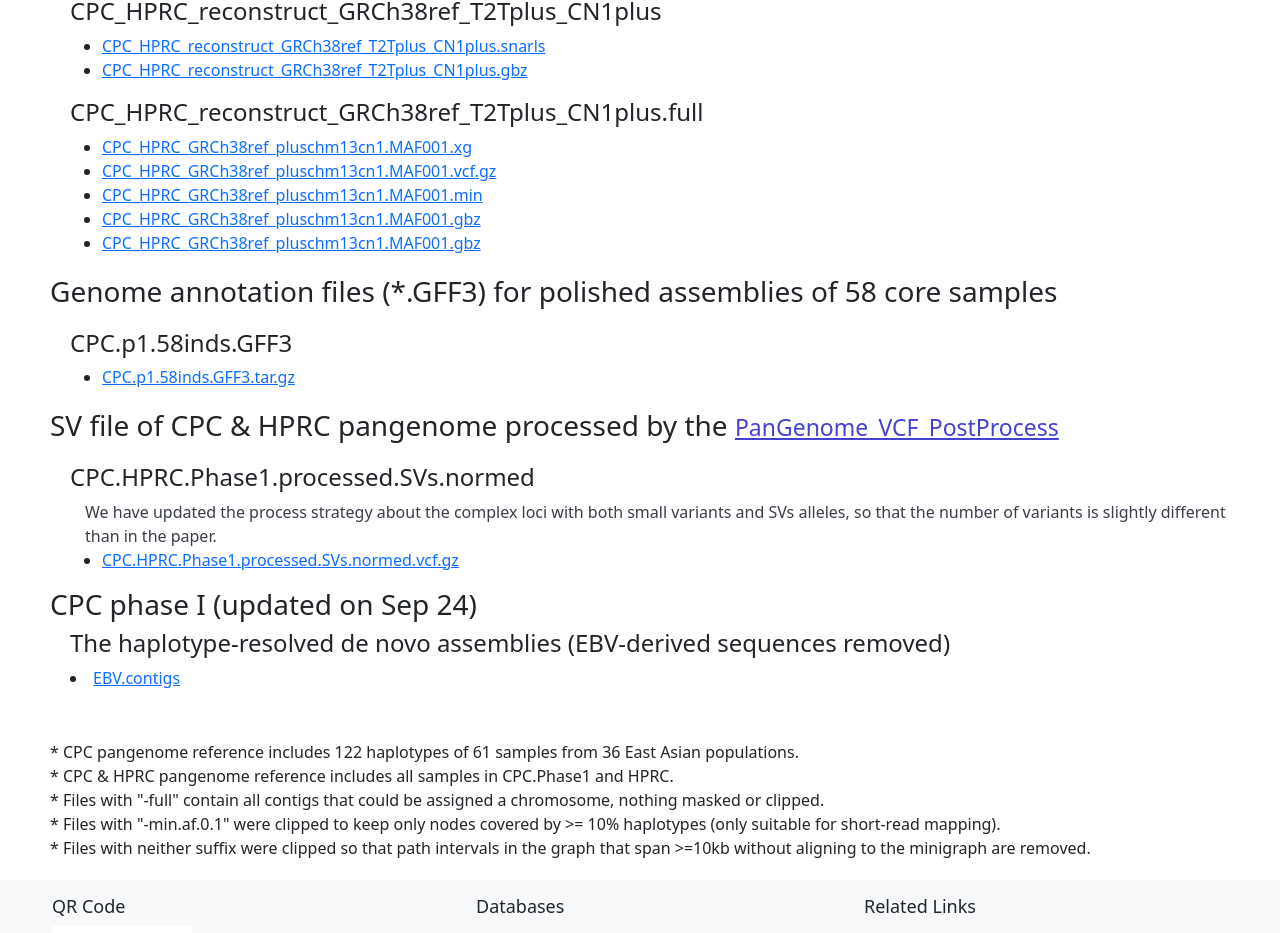
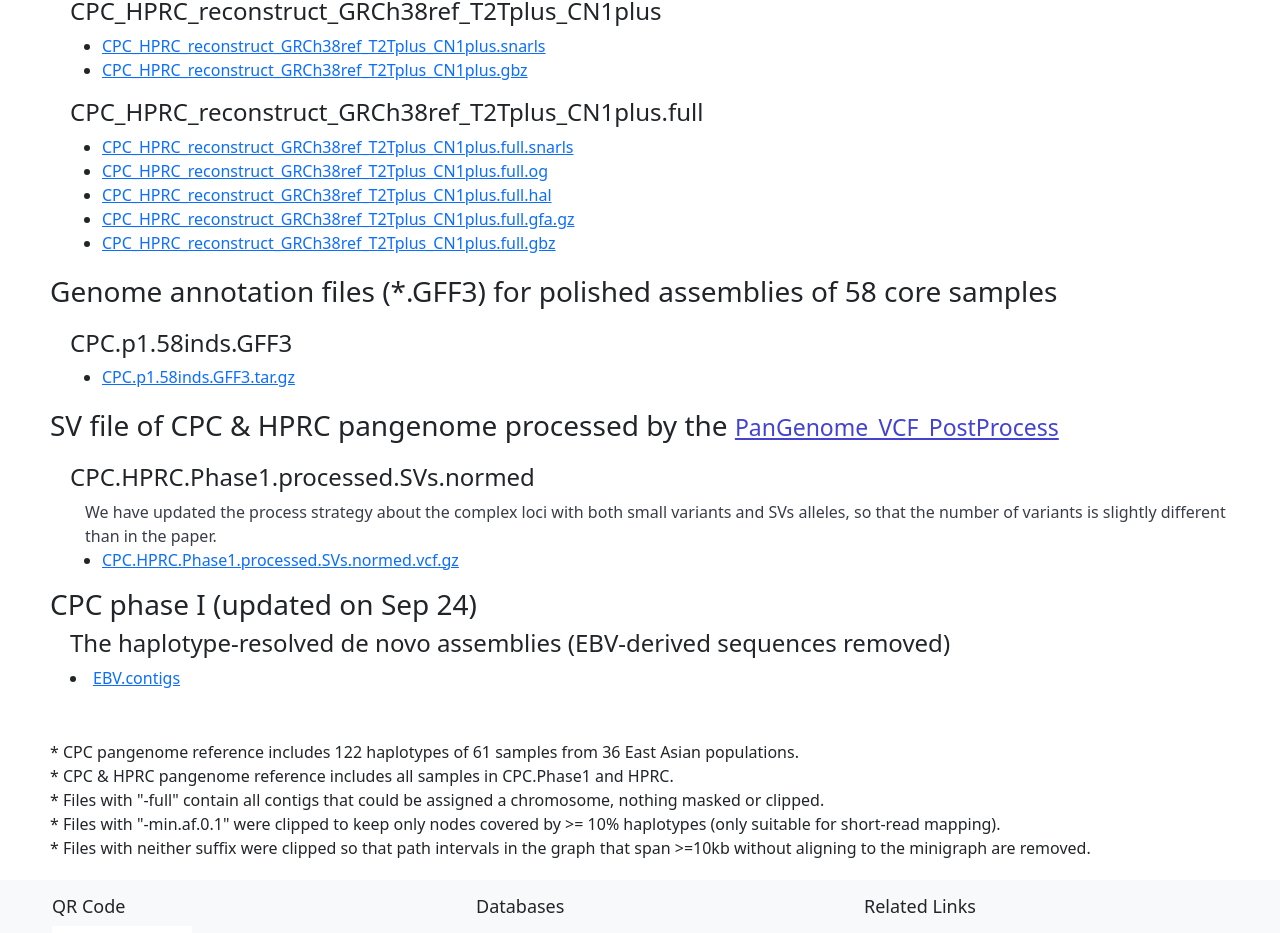
Before and after one commit to LittleHannah/cpc-website, a Vue app: page /#/data in a window 1280 px wide. Shown: the part 1793-2726 px from the top of the page. Built offline with nearby package versions, Linux system fonts and the light colour scheme.

Commit message:
'CPC_HPRC_reconstruct_GRCh38ref_T2Tplus_CN1plus.full'

```diff
--- a/src/views/data/index.vue
+++ b/src/views/data/index.vue
@@ -176,26 +176,12 @@ export default {
         },
 
 
-        {
-          name: 'CPC_HPRC_GRCh38ref_pluschm13cn1.MAF001.xg',
-          class: 'CPC_HPRC_reconstruct_GRCh38ref_T2Tplus_CN1plus.full'
-        },
-        {
-          name: 'CPC_HPRC_GRCh38ref_pluschm13cn1.MAF001.vcf.gz',
-          class: 'CPC_HPRC_reconstruct_GRCh38ref_T2Tplus_CN1plus.full'
-        },
-        {
-          name: 'CPC_HPRC_GRCh38ref_pluschm13cn1.MAF001.min',
-          class: 'CPC_HPRC_reconstruct_GRCh38ref_T2Tplus_CN1plus.full'
-        },
-        {
-          name: 'CPC_HPRC_GRCh38ref_pluschm13cn1.MAF001.gbz',
-          class: 'CPC_HPRC_reconstruct_GRCh38ref_T2Tplus_CN1plus.full'
-        },
-        {
-          name: 'CPC_HPRC_GRCh38ref_pluschm13cn1.MAF001.gbz',
-          class: 'CPC_HPRC_reconstruct_GRCh38ref_T2Tplus_CN1plus.full'
-        },
+        {name: 'CPC_HPRC_reconstruct_GRCh38ref_T2Tplus_CN1plus.full.snarls', class: 'CPC_HPRC_reconstruct_GRCh38ref_T2Tplus_CN1plus.full'},
+        {name: 'CPC_HPRC_reconstruct_GRCh38ref_T2Tplus_CN1plus.full.og', class: 'CPC_HPRC_reconstruct_GRCh38ref_T2Tplus_CN1plus.full'},
+        {name: 'CPC_HPRC_reconstruct_GRCh38ref_T2Tplus_CN1plus.full.hal', class: 'CPC_HPRC_reconstruct_GRCh38ref_T2Tplus_CN1plus.full'},
+        {name: 'CPC_HPRC_reconstruct_GRCh38ref_T2Tplus_CN1plus.full.gfa.gz', class: 'CPC_HPRC_reconstruct_GRCh38ref_T2Tplus_CN1plus.full'},
+        {name: 'CPC_HPRC_reconstruct_GRCh38ref_T2Tplus_CN1plus.full.gbz', class: 'CPC_HPRC_reconstruct_GRCh38ref_T2Tplus_CN1plus.full'},
+
 
 
         // {
```
